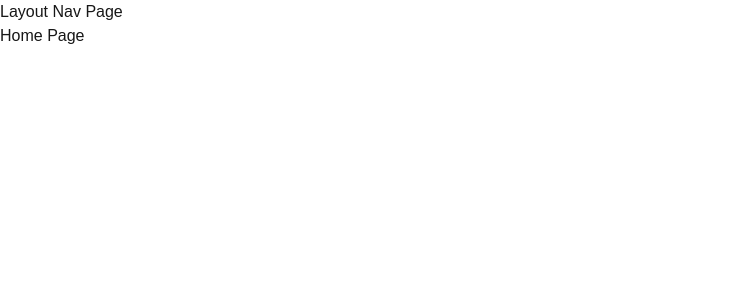
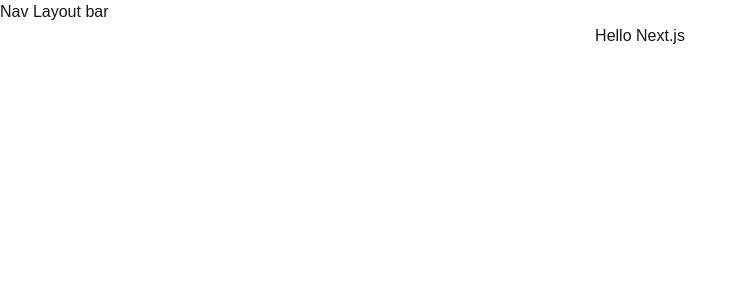
Before and after one commit to myomarlar/stack-Overflow, a Next.js app: page / in a window 1280 px wide. Shown: the top 300 px of the page, without its empty margins (0-747 px from the left). Built offline with nearby package versions, Linux system fonts and the light colour scheme.

Commit message:
create_parathesesFolderForGroupingRoot

```diff
--- /dev/null
+++ b/app/(root)/layout.tsx
@@ -0,0 +1,12 @@
+/** @format */
+
+export default function NavLayout({
+  children,
+}: Readonly<{ children: React.ReactNode }>) {
+  return (
+    <div>
+      <h1>Nav Layout bar</h1>
+      {children}
+    </div>
+  );
+}
--- a/app/page.tsx
+++ b/app/(root)/page.tsx
@@ -3,5 +3,5 @@
 import Image from "next/image";
 
 export default function Home() {
-  return <div>Home Page</div>;
+  return <div className='text-center '>Hello Next.js</div>;
 }
--- a/app/blogs/page.tsx
+++ b/app/blogs/page.tsx
@@ -1,10 +1,6 @@
 /** @format */
 
-export default function BlogsLayout({
-  children,
-}: {
-  children: React.ReactNode;
-}) {
+export default function BlogsLayout() {
   return (
     <div>
       <h1> BlogsLayout Page</h1>
--- a/app/layout.tsx
+++ b/app/layout.tsx
@@ -29,10 +29,7 @@ export default function RootLayout({
       lang='en'
       className={`${geistSans.variable} ${geistMono.variable} h-full antialiased`}
     >
-      <body className='min-h-full flex flex-col'>
-        <h1>Layout Nav Page</h1>
-        {children}
-      </body>
+      <body className='min-h-full flex flex-col'>{children}</body>
     </html>
   );
 }
```
Also changed, not shown: app/[root]/page.tsx (deleted).
